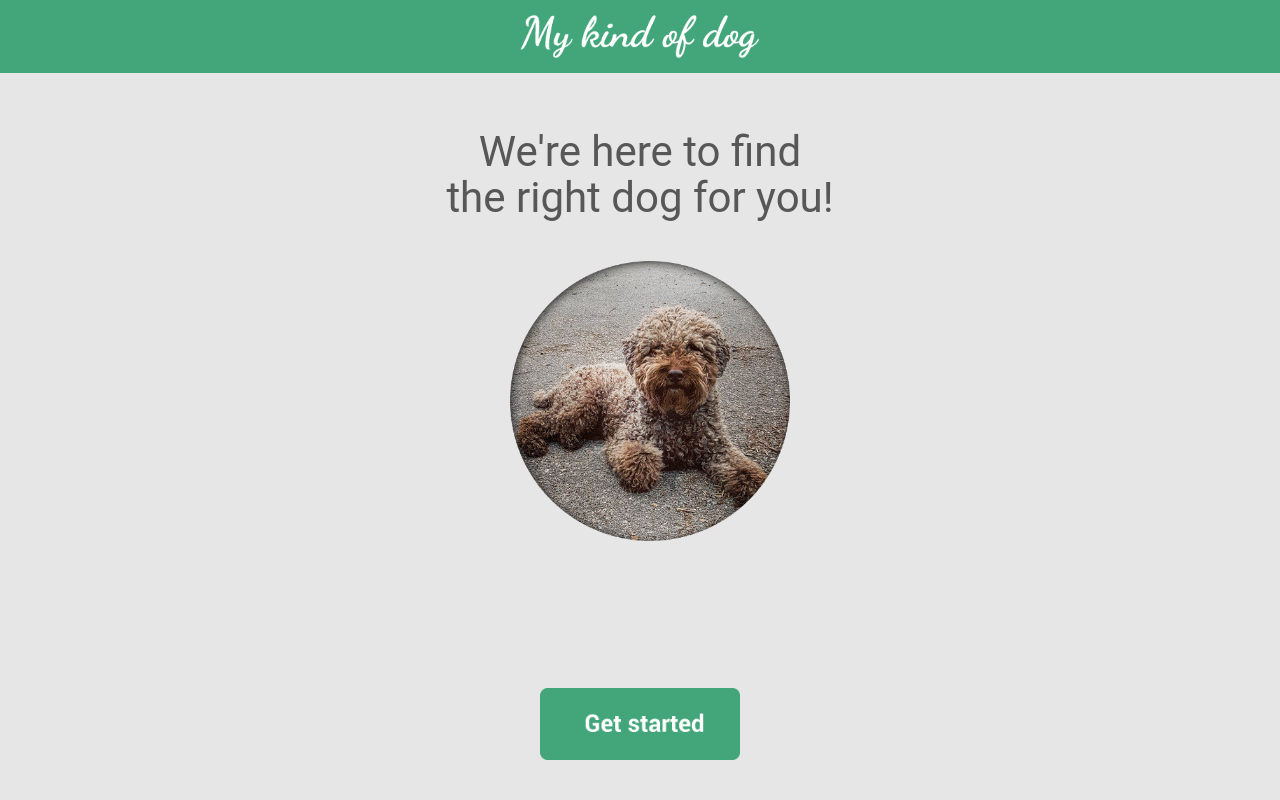
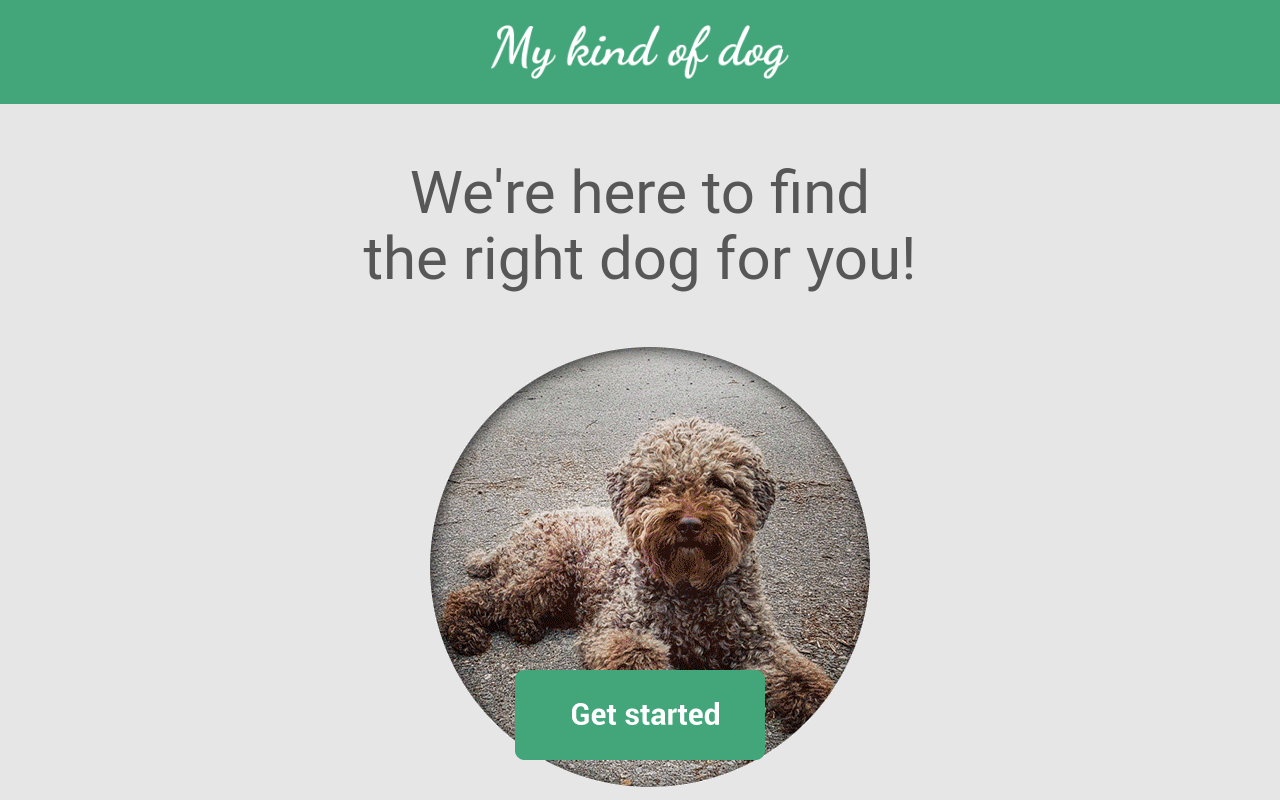
Before and after one commit to aaronfowles/mykindofdog, a Django app: page / in a window 1280 px wide. Run offline with Django 3.2, Linux system fonts and the light colour scheme; some libraries are stand-ins or nearby versions.

Commit message:
Jack - added media enquiry @768px min

```diff
--- a/app/templates/app/index.html
+++ b/app/templates/app/index.html
@@ -72,6 +72,42 @@
 		width: 200px;
 	}
 	}
+
+	/* Small Devices, Tablets */
+   	@media only screen and (min-width : 768px) {
+	#head_img {
+                margin-top: 25px;
+                margin-bottom: 25px;
+                height: auto;
+                width: 300px;
+        }
+
+        #question-string {
+                font-size: 60px;
+                margin-top: 0;
+                padding-left: 10px;
+                padding-right: 10px;
+                padding-bottom: 45px;
+        }
+
+        #gif_img {
+                width: 440px;
+        }
+
+        #next_img {
+                width:250px;
+        }
+    	}
+
+	/* Medium Devices, Desktops */
+    	@media only screen and (min-width : 992px) {
+
+    	}
+
+    	/* Large Devices, Wide Screens */
+   	@media only screen and (min-width : 1200px) {
+
+   	}
 
 	#head_img {
 		display: block;
```
